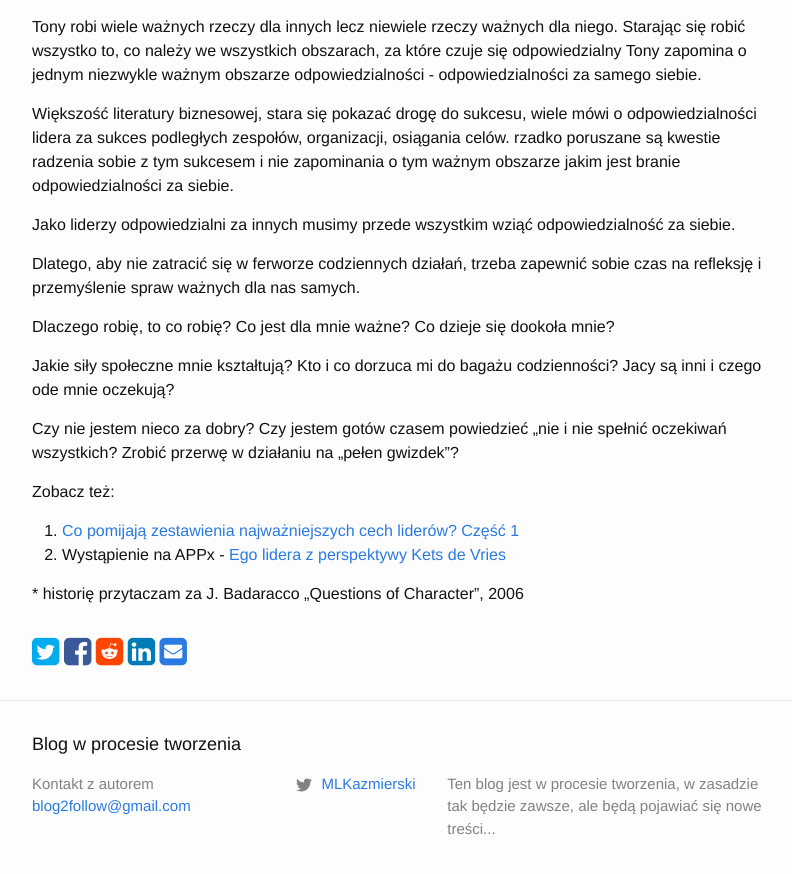
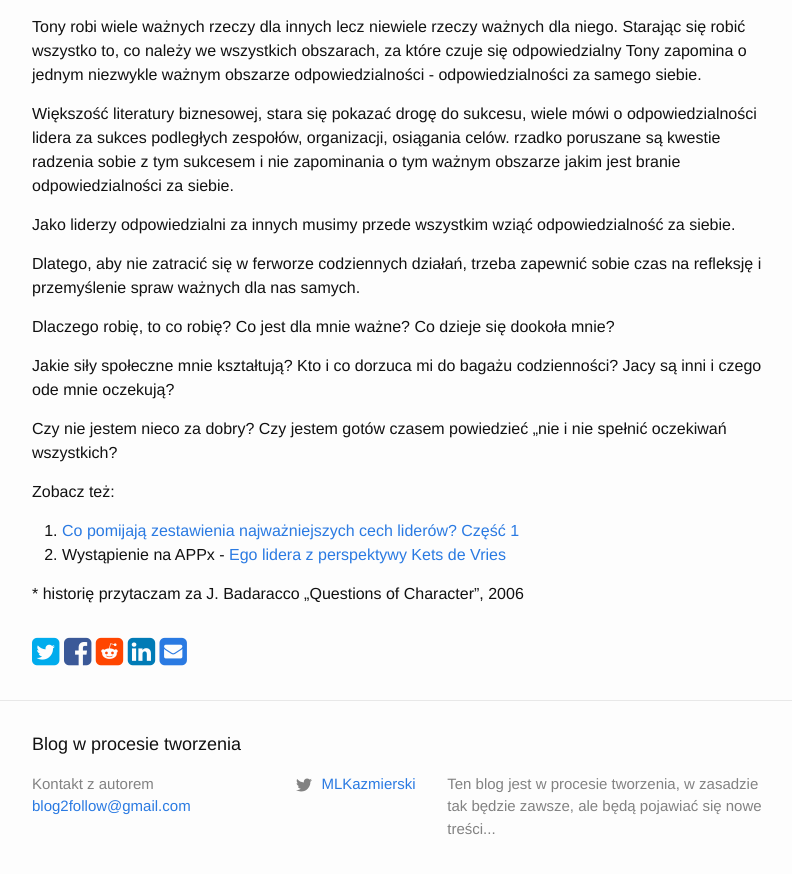
Before and after one commit to kazmiermik/kazmiermik.github.io, a Jekyll site: the page built from _posts/2018-02-02-Co-pomijają-zestawienia-najważniejszych-cech-liderów-Część2.md, in a window 1280 px wide and 900 px high, scrolled down 749 px. Shown: the top 874 px of the window, without its empty margins (238-1030 px from the left). Built offline with Jekyll 4.4.1, drawn with Linux system fonts in a browser that asks for light colours; comment, search, counter and statistics services are not loaded.

Commit message:
Update 2018-02-02-Co-pomijają-zestawienia-najważniejszych-cech-liderów-Część2.md

```diff
--- a/_posts/2018-02-02-Co-pomijają-zestawienia-najważniejszych-cech-liderów-Część2.md
+++ b/_posts/2018-02-02-Co-pomijają-zestawienia-najważniejszych-cech-liderów-Część2.md
@@ -35,7 +35,8 @@ Dlaczego robię, to co robię? Co jest dla mnie ważne? Co dzieje się dookoła
 Jakie siły społeczne mnie kształtują? Kto i co dorzuca mi do bagażu codzienności?
 Jacy są inni i czego ode mnie oczekują?
 
-Czy nie jestem nieco za dobry? Czy jestem gotów czasem powiedzieć „nie i nie spełnić oczekiwań wszystkich? Zrobić przerwę w działaniu na „pełen gwizdek”?
+Czy nie jestem nieco za dobry?
+Czy jestem gotów czasem powiedzieć „nie i nie spełnić oczekiwań wszystkich?
 
 
 
```
